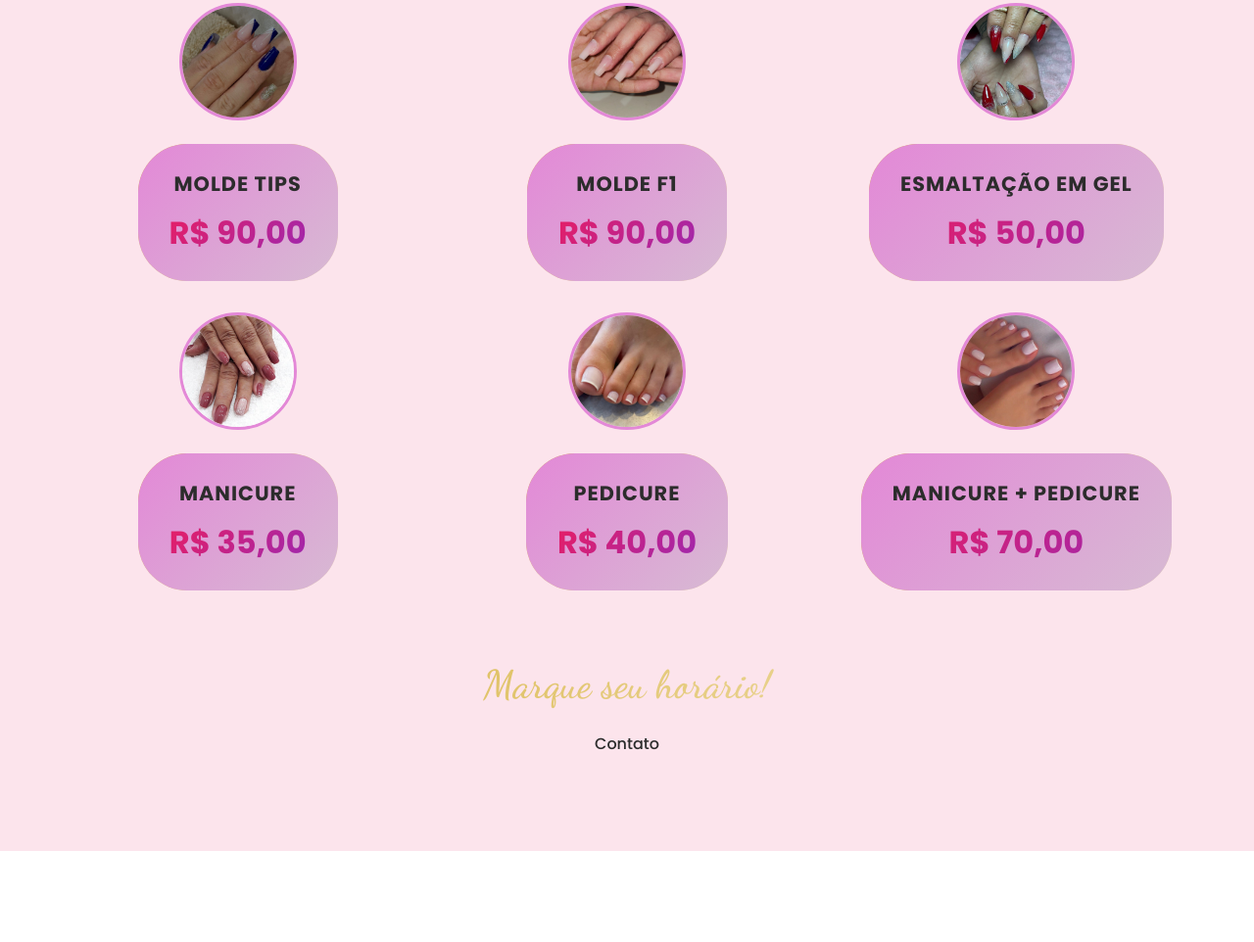
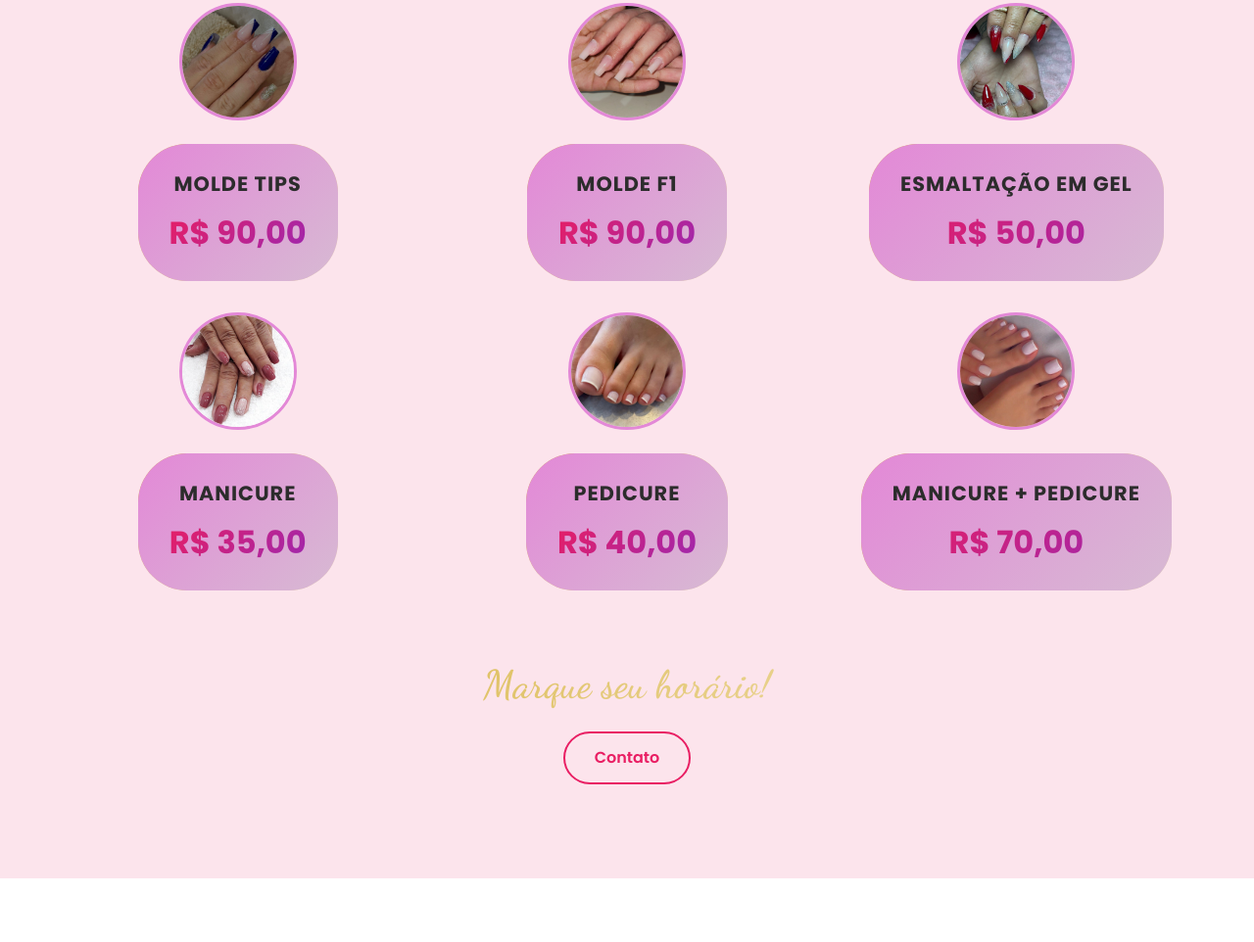
Before and after one commit to theodoro2115/Site-Vitoria, a plain HTML site: page index.html in a window 1280 px wide. Shown: the part 1670-2632 px from the top of the page at 98% size. Drawn offline with Linux system fonts and the light colour scheme.

Commit message:
Update index.html

```diff
--- a/index.html
+++ b/index.html
@@ -149,7 +149,7 @@
 
             <div class="catalog-footer">
                 <p class="call-to-action">Marque seu horário!</p>
-                <a href="#contact" class="nav-link">Contato</a>
+                <a href="#contact" class="btn btn-secondary">Contato</a>
             </div>
         </div>
     </section>
```
